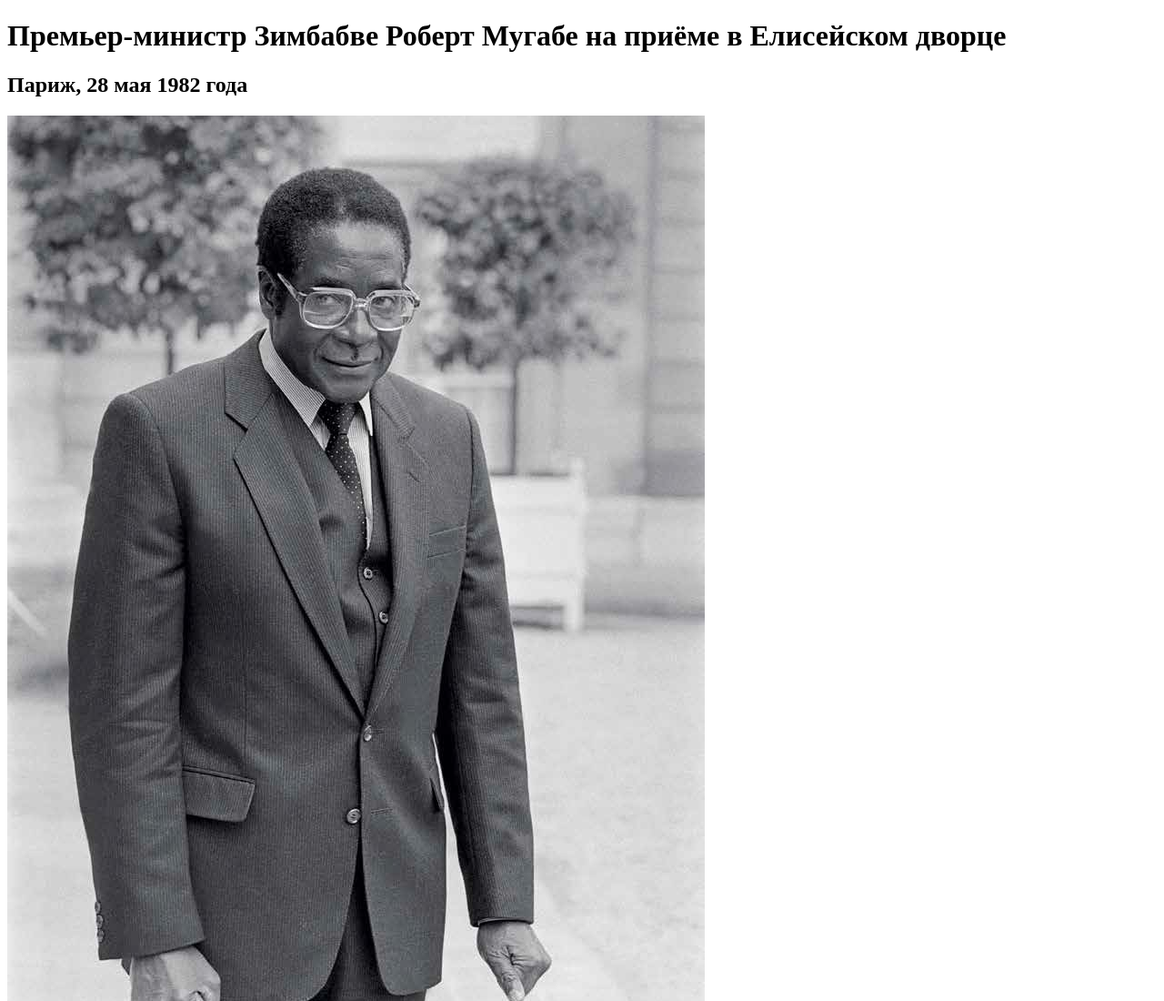
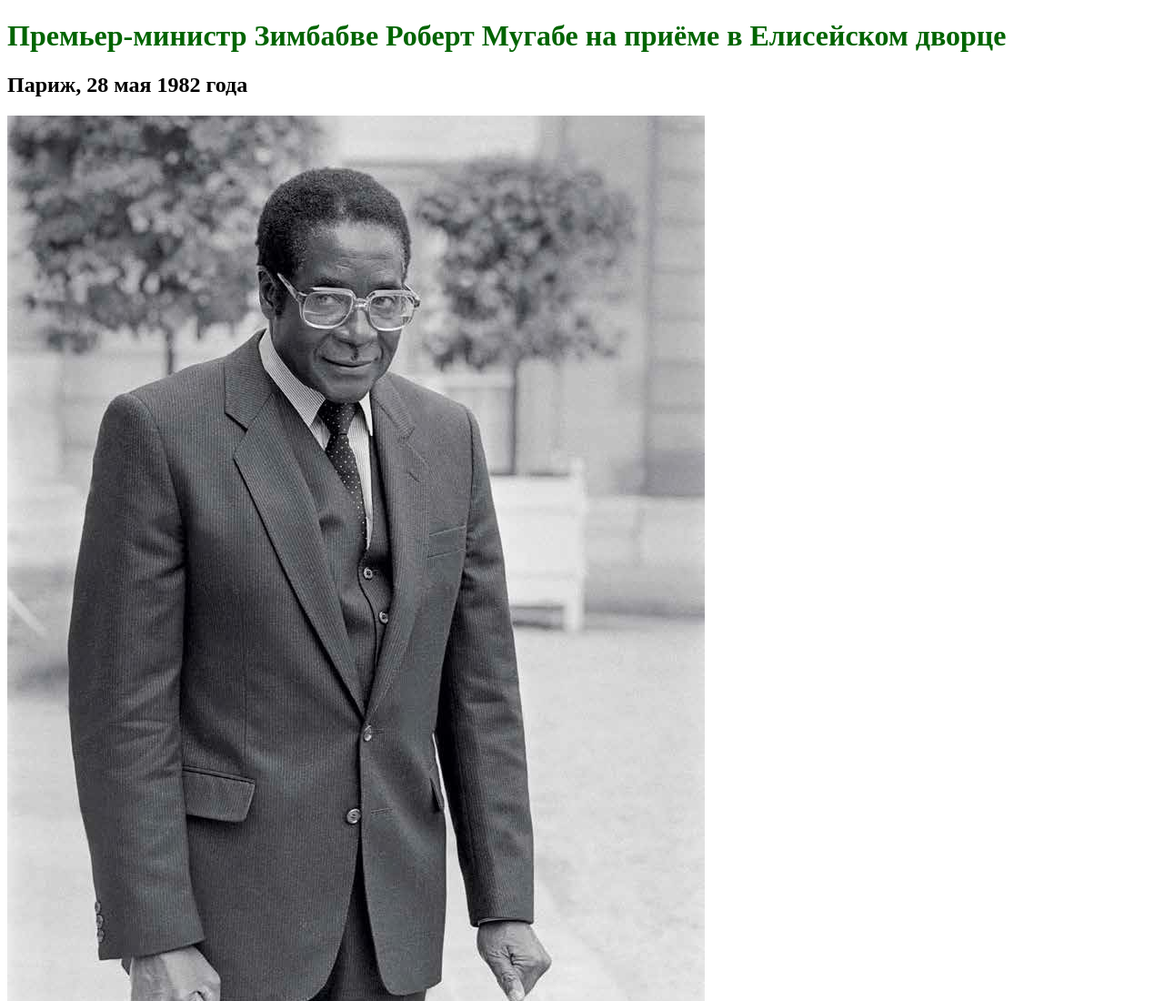
Before and after one commit to WebHeroSchool/study_html6, a plain HTML site: page index.html in a window 1280 px wide. Shown: the top 1100 px of the page at 91% size. Drawn offline with Linux system fonts and the light colour scheme.

Commit message:
new style

```diff
--- /dev/null
+++ b/index.css
@@ -0,0 +1,3 @@
+h1 {
+    color: darkgreen;
+}
--- a/index.html
+++ b/index.html
@@ -3,6 +3,7 @@
 <head>
 	<meta charset="UTF-8">
 	<title>Lesson6</title>
+	<link rel="stylesheet" href="index.css">
 </head>
 <body>
 <header>
```
